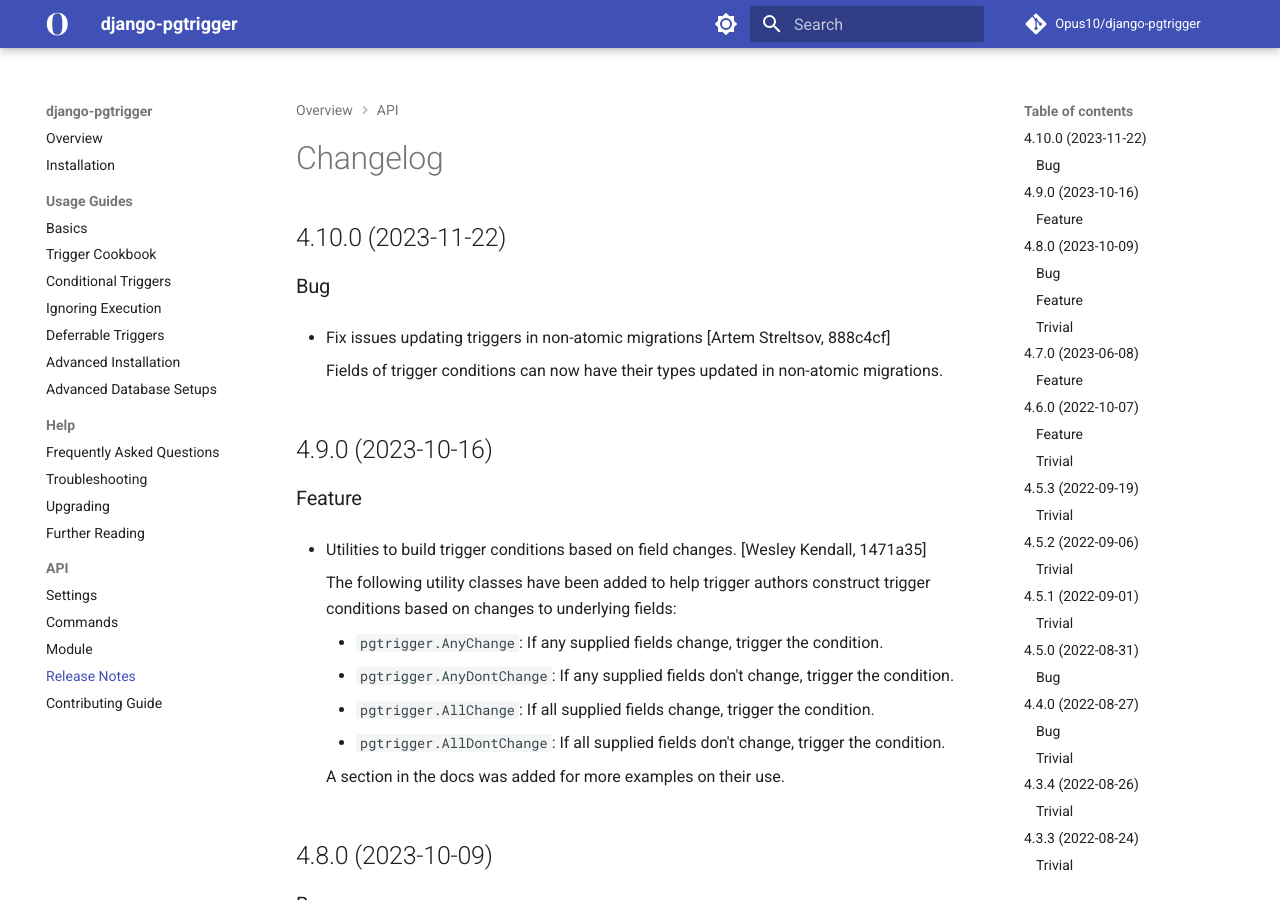
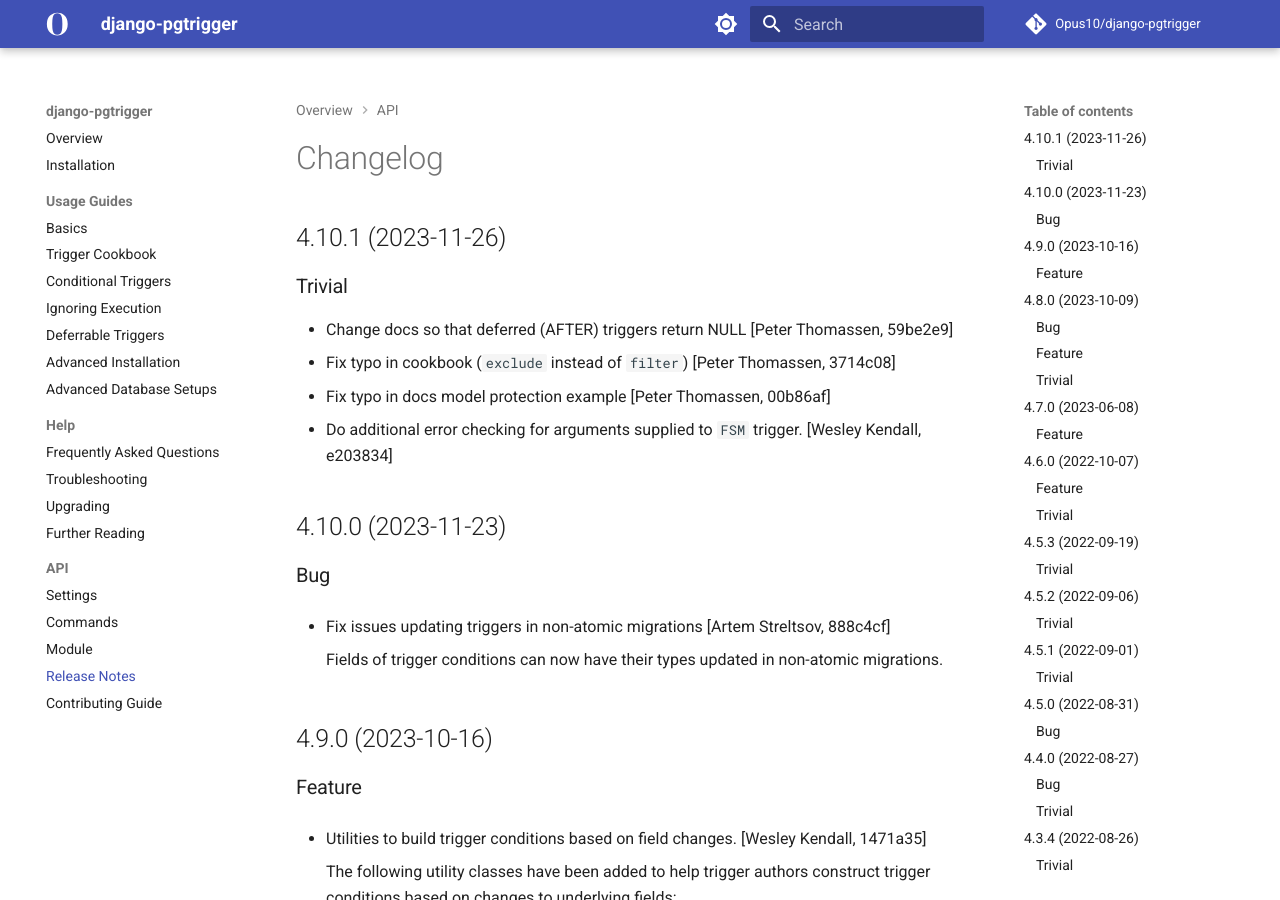
Before and after one commit to Opus10/django-pgtrigger, an MkDocs documentation site: the page built from docs/release_notes.md, in a window 1280 px wide and 900 px high. Built offline with MkDocs 1.6.1 and Material for MkDocs 9.7.7, drawn with Linux system fonts in a browser that asks for light colours; comment, search, counter and statistics services are not loaded.

Commit message:
Release version 4.10.1 [skip ci]
Type: trivial

```diff
--- a/docs/release_notes.md
+++ b/docs/release_notes.md
@@ -1,6 +1,15 @@
 # Changelog
 
-## 4.10.0 (2023-11-22)
+## 4.10.1 (2023-11-26)
+
+### Trivial
+
+  - Change docs so that deferred (AFTER) triggers return NULL [Peter Thomassen, 59be2e9]
+  - Fix typo in cookbook (`exclude` instead of `filter`) [Peter Thomassen, 3714c08]
+  - Fix typo in docs model protection example [Peter Thomassen, 00b86af]
+  - Do additional error checking for arguments supplied to `FSM` trigger. [Wesley Kendall, e203834]
+
+## 4.10.0 (2023-11-23)
 
 ### Bug
 
--- a/pyproject.toml
+++ b/pyproject.toml
@@ -31,7 +31,7 @@
 exclude = [
   "*/tests/"
 ]
-version = "4.10.0"
+version = "4.10.1"
 description = "Postgres trigger support integrated with Django models."
 authors = ["Wes Kendall"]
 classifiers = [
```
Also changed, not shown: CHANGELOG.md (+10 -1 lines).
